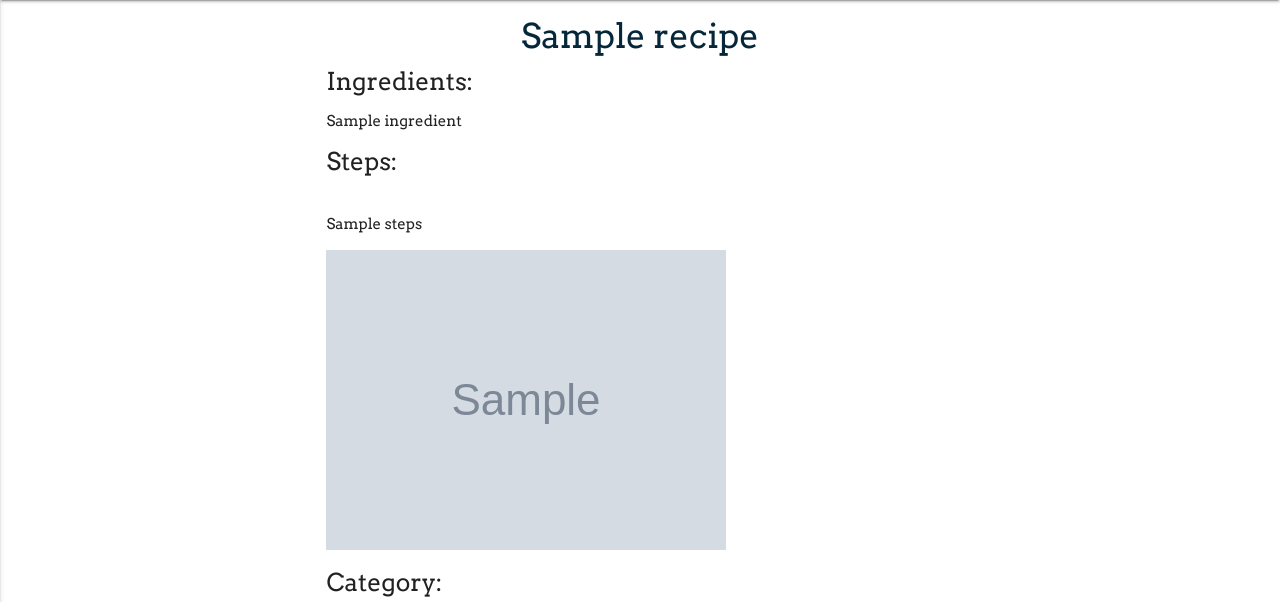
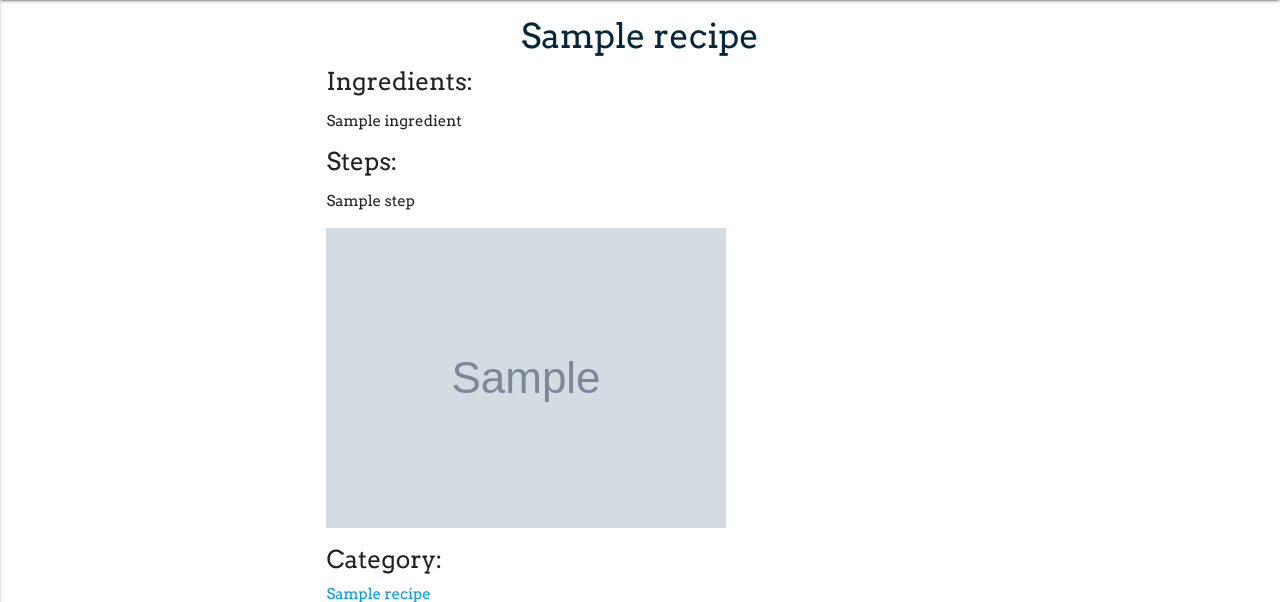
Before and after one commit to kompeet/third-milestone-project, a Flask app: template templates/recipe_page.html in a window 1280 px wide. Shown: the part 64-666 px from the top of the page. Run offline with Flask 2, Linux system fonts and the light colour scheme; the template is opened without the code that fills it: most values are stand-ins (such as "Sample title", 1, 10 or a date in 2020); grey boxes marked "Sample" are stand-in pictures; some libraries are stand-ins or nearby versions; some web fonts are replaced.

Commit message:
Steps listed with split method, recipe page adjusted

```diff
--- a/app.py
+++ b/app.py
@@ -124,7 +124,7 @@
     all_categories = list(mongo.db.categories.find())
     return render_template(
         'recipe_page.html', recipe=the_recipe,
-        categories=all_categories, ingredients=ingredients)
+        categories=all_categories, ingredients=ingredients, steps=steps)
 
 
 # Host and Port set
--- a/templates/addrecipes.html
+++ b/templates/addrecipes.html
@@ -22,7 +22,7 @@
          <div class="input-field col s12">
             <i class="material-icons prefix">mode_edit</i>
             <textarea name="steps" id="steps" class="materialize-textarea"></textarea>
-            <label for="icon_edit">Instructions</label>
+            <label for="icon_edit">Steps</label>
          </div>
       </div>
       <div class="row">
--- a/templates/recipe_page.html
+++ b/templates/recipe_page.html
@@ -4,7 +4,7 @@
 <div class="container recipe_one">
    <div class="row-featurette">
       <div class="col md7">
-         <h4 class="card-title center">{{recipe.title}}</h4>
+         <h4 class="card-title center"> {{recipe.title}} </h4>
          <h5> Ingredients: </h5>
         <ul>
         {% for ingredient in ingredients %}
@@ -12,7 +12,12 @@
         {% endfor %}
         </ul>
          <h5> Steps: </h5>
-        <p><br>{{recipe.steps}} </p>
+         <ul>
+         {% for step in steps %}
+        <li>{{ step }}</li>
+        {% endfor %}
+         </ul>
+
       </div>
       <div class="col md5">
          <img alt="picture" class="responsive-img" src="{{recipe.picture}}">
```
